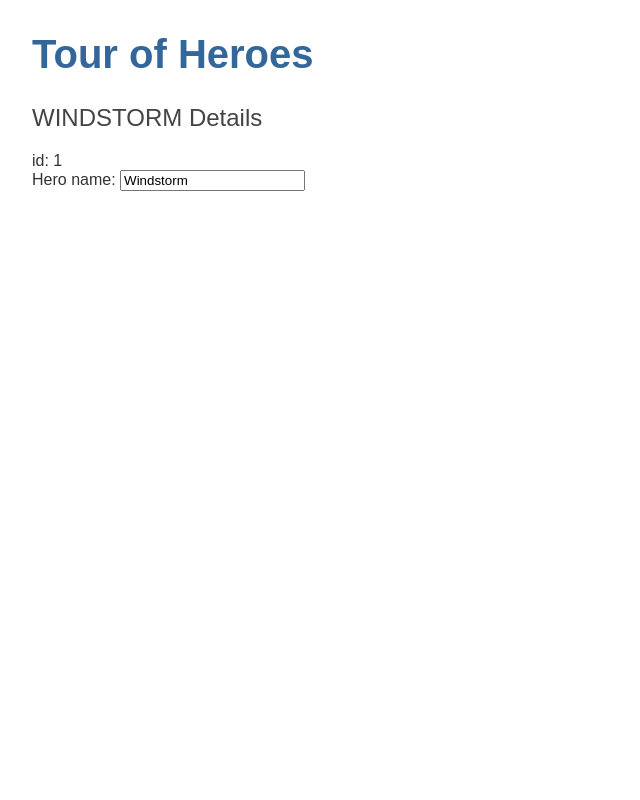
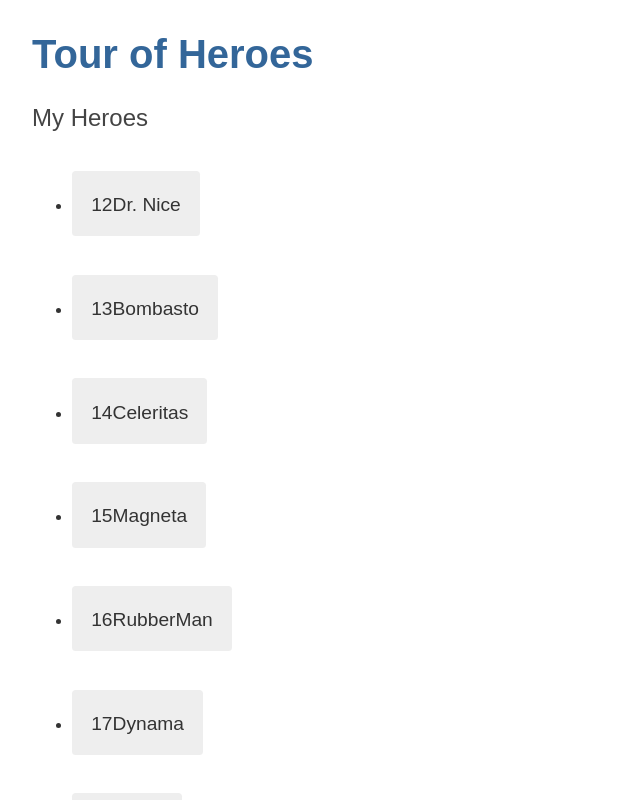
Before and after one commit to fabruun/angular-tour-of-heroes, an Angular app: page / in a window 1280 px wide. Shown: the top 800 px of the page, without its empty margins (0-640 px from the left). Built offline with nearby package versions, Linux system fonts and the light colour scheme.

Commit message:
feature: added heroes list with for loop and onclick with if condition to display a chosen hero

```diff
--- a/src/app/heroes/heroes.component.html
+++ b/src/app/heroes/heroes.component.html
@@ -1,6 +1,18 @@
-<h2>{{hero.name | uppercase}} Details</h2>
-<div><span>id: </span>{{hero.id}}</div>
-<div>
-  <label for="name">Hero name: </label>
-  <input id="name" [(ngModel)]=hero.name placeholder="name">
+<h2>My Heroes</h2>
+<ul class="heroes">
+  <li *ngFor="let hero of heroes" >
+    <button [class.selected]="hero === selectedHero" type="button" (click)="onSelect(hero)">
+      <span class="badge">{{hero.id}}</span>
+      <span class="name">{{hero.name}}</span>
+    </button>
+  </li>
+</ul>
+
+<div *ngIf="selectedHero">
+  <h2>{{selectedHero.name | uppercase}} Details</h2>
+  <div>id: {{selectedHero.id}}</div>
+  <div>
+    <label for="hero-name">Hero name: </label>
+    <input id="hero-name" [(ngModel)]="selectedHero.name" placeholder="name">
+  </div>
 </div>
--- a/src/app/heroes/heroes.component.ts
+++ b/src/app/heroes/heroes.component.ts
@@ -1,5 +1,6 @@
 import { Component } from '@angular/core';
 import { Hero } from '../../interfaces/hero';
+import { HEROES } from '../../app/mock-heroes';
 
 @Component({
   selector: 'app-heroes',
@@ -8,8 +9,10 @@ import { Hero } from '../../interfaces/hero';
 })
 export class HeroesComponent
 {
-  hero: Hero = {
-    id: 1,
-    name: "Windstorm"
-  };
+  heroes: Hero[] = HEROES;
+  selectedHero?: Hero;
+  onSelect(hero: Hero): void
+  {
+    this.selectedHero = hero;
+  }
 }
--- /dev/null
+++ b/src/app/mock-heroes.ts
@@ -0,0 +1,13 @@
+import { Hero } from '../interfaces/hero';
+
+export const HEROES: Hero[] = [
+  { id: 12, name: 'Dr. Nice' },
+  { id: 13, name: 'Bombasto' },
+  { id: 14, name: 'Celeritas' },
+  { id: 15, name: 'Magneta' },
+  { id: 16, name: 'RubberMan' },
+  { id: 17, name: 'Dynama' },
+  { id: 18, name: 'Dr. IQ' },
+  { id: 19, name: 'Magma' },
+  { id: 20, name: 'Tornado' }
+];
```
